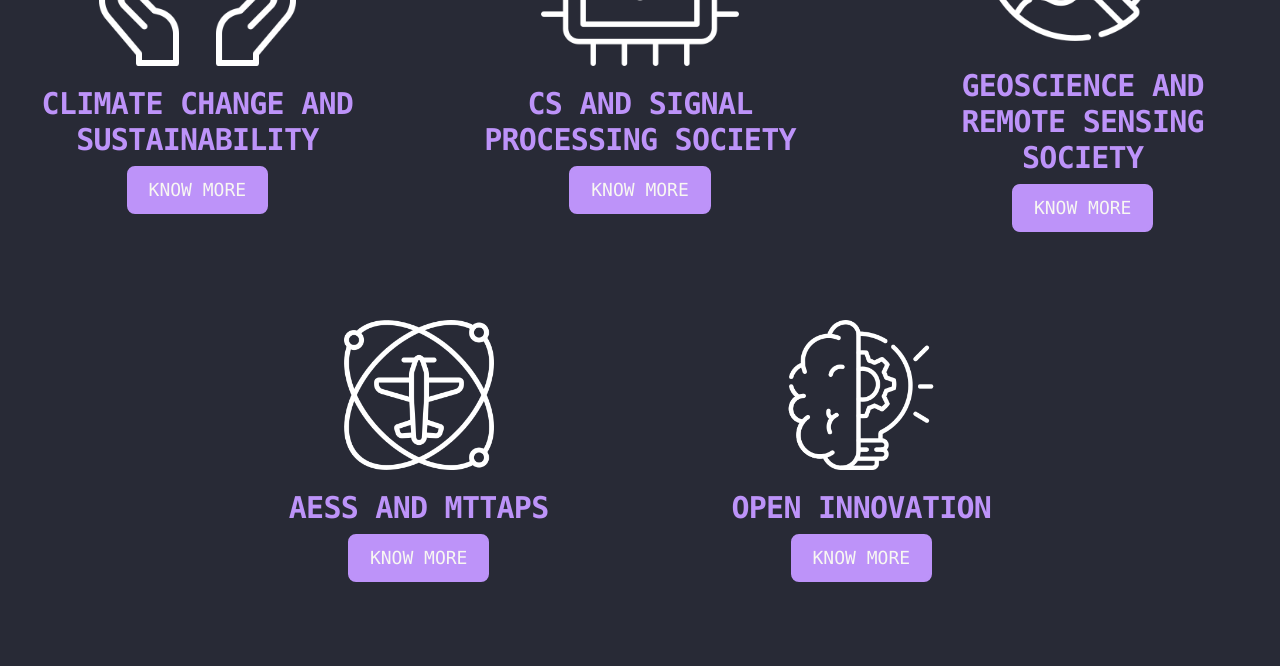
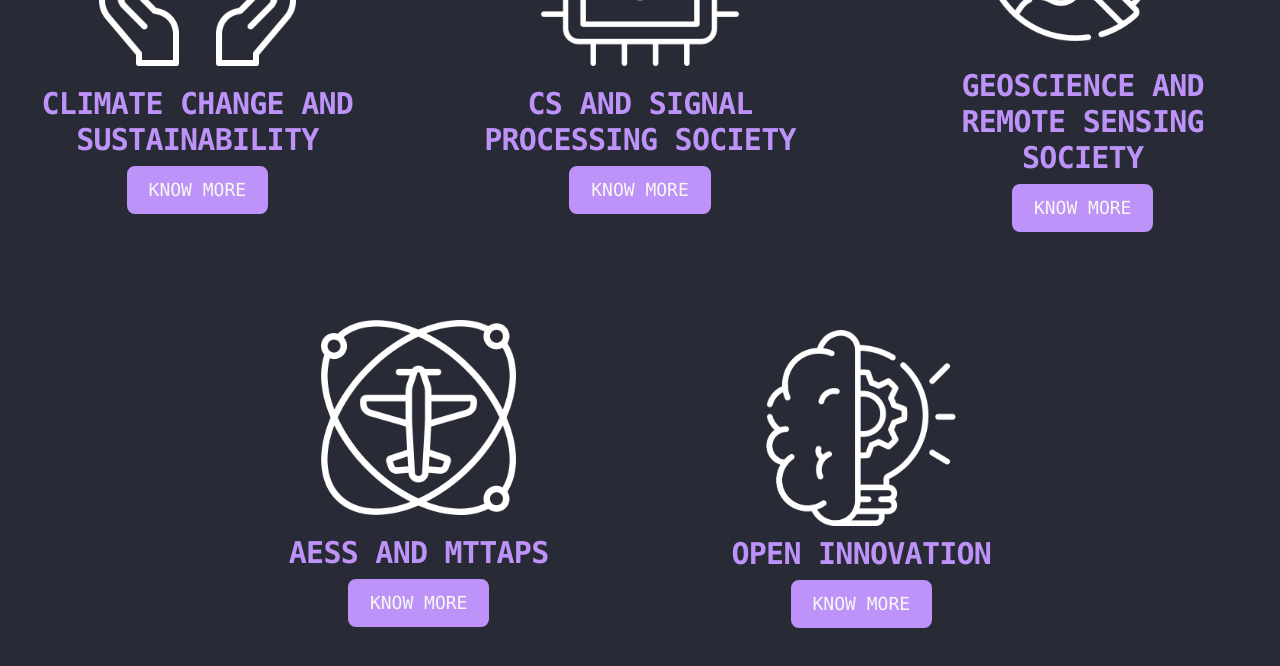
Before and after one commit to pujan-modha/ichack23, a React (Create React App) app: page / in a window 1280 px wide. Shown: the part 1285-1951 px from the top of the page. Built offline with nearby package versions, Linux system fonts and the light colour scheme; the HTML template or start-up script is replaced by a standard one.

Commit message:
new tracks style on home v2.1

```diff
--- a/src/components/HomeCard.jsx
+++ b/src/components/HomeCard.jsx
@@ -72,7 +72,7 @@ const HomeCard = () => {
                         <div>
                             <div className='items-center justify-around justify-items-center'>
                                 <div className="w-auto justify-center items-center">
-                                    <img className="rounded-t-lg m-auto pt-5 w-[50%]" src={AESSMTTAPS} alt="" />
+                                    <img className="rounded-t-lg m-auto pt-5 w-[65%]" src={AESSMTTAPS} alt="" />
                                     <div className="grid p-5 align-middle place-items-center items-center justify-items-center">
                                         <h5 className="mb-2 lg:text-3xl md:text-3xl text-2xl text-center text-pracula font-bold lg:font-semibold tracking-tight">
                                             AESS AND MTTAPS
@@ -91,8 +91,8 @@ const HomeCard = () => {
                         <div>
                             <div className='items-center justify-around justify-items-center'>
                                 <div className="w-auto justify-center items-center">
-                                    <img className="rounded-t-lg m-auto pt-5 w-[50%]" src={OI} alt="" />
-                                    <div className="grid p-5 align-middle place-items-center items-center justify-items-center">
+                                    <img className="rounded-t-lg m-auto pt-5 w-[70%]" src={OI} alt="" />
+                                    <div className="grid p-2.5 align-middle place-items-center items-center justify-items-center">
                                         <h5 className="mb-2 lg:text-3xl md:text-3xl text-2xl text-center text-pracula font-bold lg:font-semibold tracking-tight">
                                             OPEN INNOVATION
                                         </h5>
```
